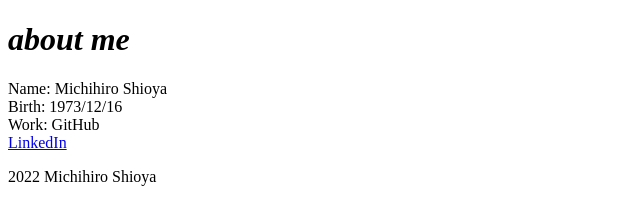
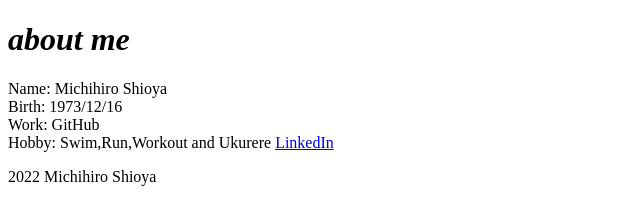
Before and after one commit to shioyam/aboutme, a plain HTML site: page index.html in a window 1280 px wide. Shown: the whole page, without its empty margins (0-640 px from the left). Drawn offline with Linux system fonts and the light colour scheme.

Commit message:
Update index.html

```diff
--- a/index.html
+++ b/index.html
@@ -11,6 +11,7 @@
   Name: Michihiro Shioya<br>
   Birth: 1973/12/16<br>
   Work: GitHub<br>
+  Hobby: Swim,Run,Workout and Ukurere
   <a href="https://www.linkedin.com/in/shioyam/" target="blank">LinkedIn</a>
 </p>
 
```
